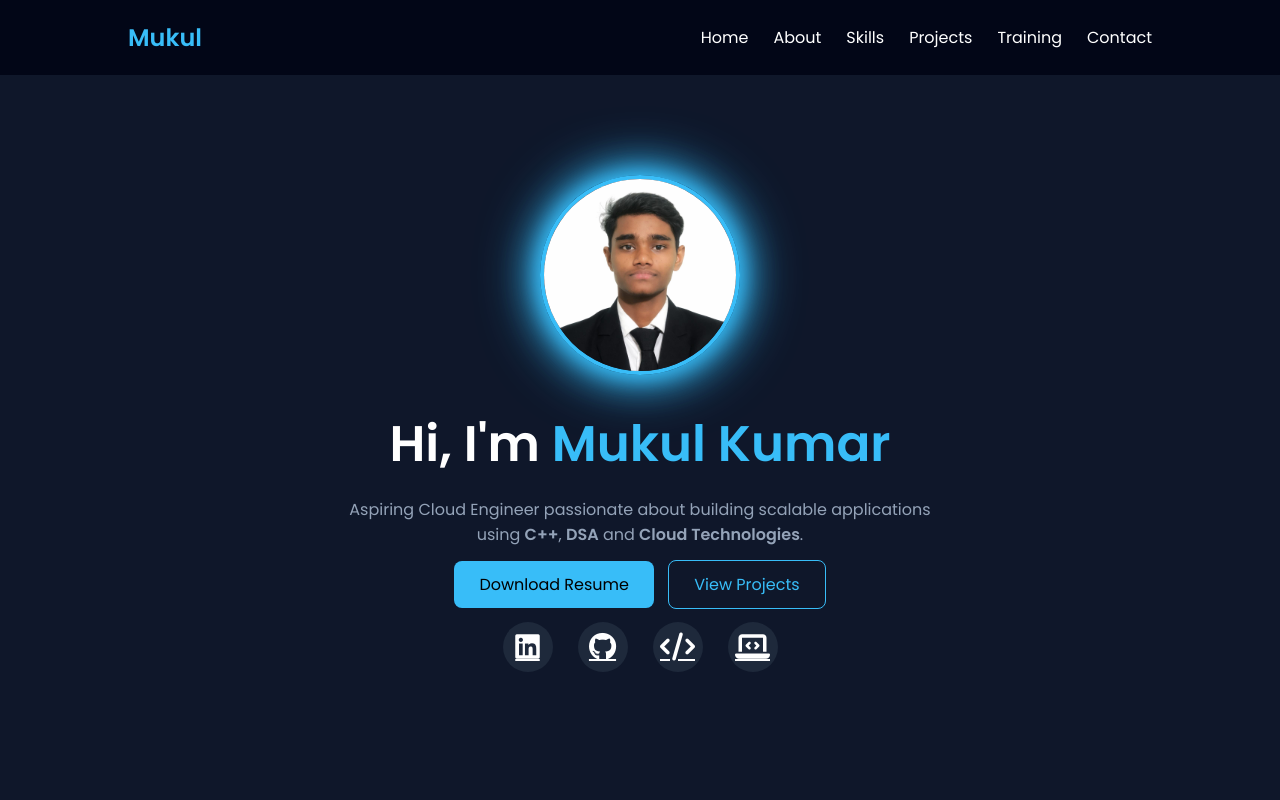
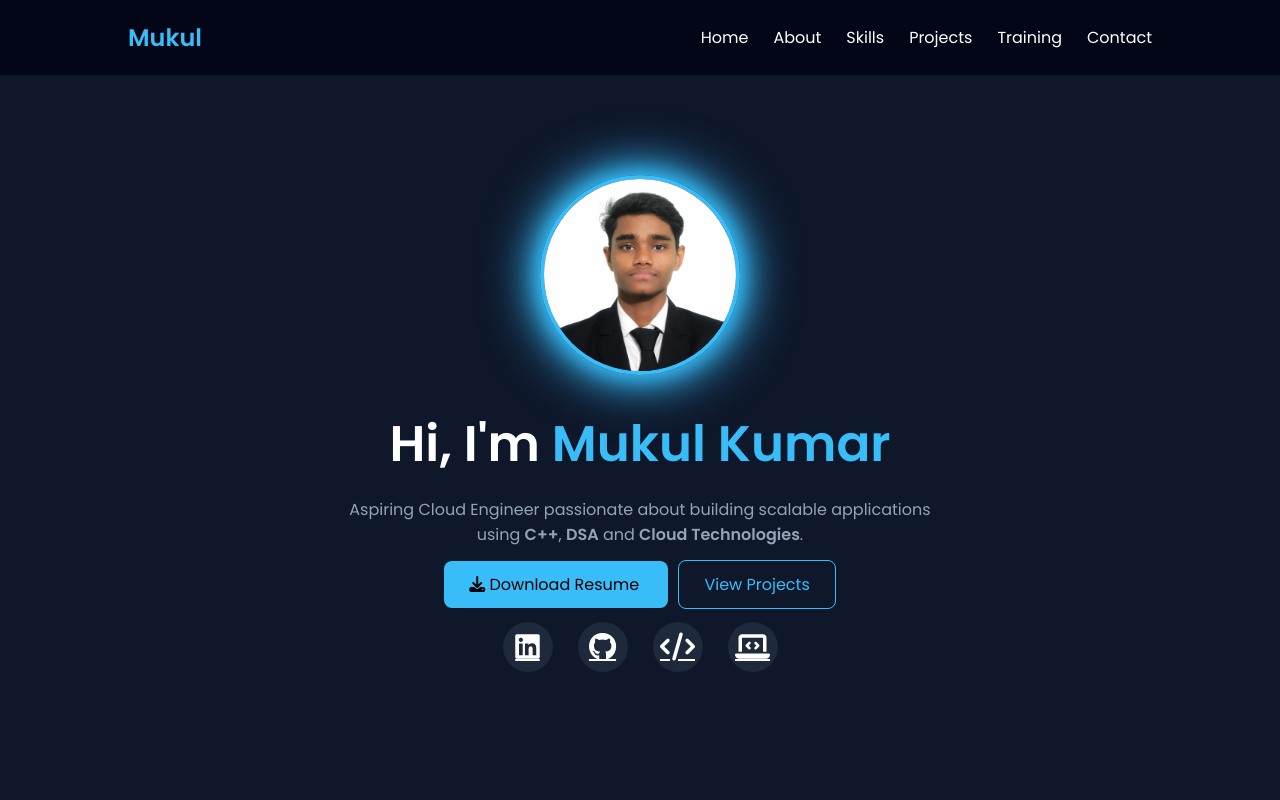
Before and after one commit to mukul-69tech/Portfolio, a plain HTML site: page index.html in a window 1280 px wide. Shown: the top 800 px of the page. Drawn offline with nearby package versions, Linux system fonts and the light colour scheme.

Commit message:
update portfolio

```diff
--- a/index.html
+++ b/index.html
@@ -49,8 +49,13 @@ and <strong>Cloud Technologies</strong>.
 </p>
 
 <div class="buttons">
-<a href="cv.pdf" class="btn">Download Resume</a>
-<a href="#projects" class="btn-outline">View Projects</a>
+<a href="./cv.pdf" download class="btn">
+<i class="fas fa-download"></i> Download Resume
+</a>
+
+<a href="#projects" class="btn-outline">
+View Projects
+</a>
 </div>
 
 <!-- SOCIAL ICONS -->
```
